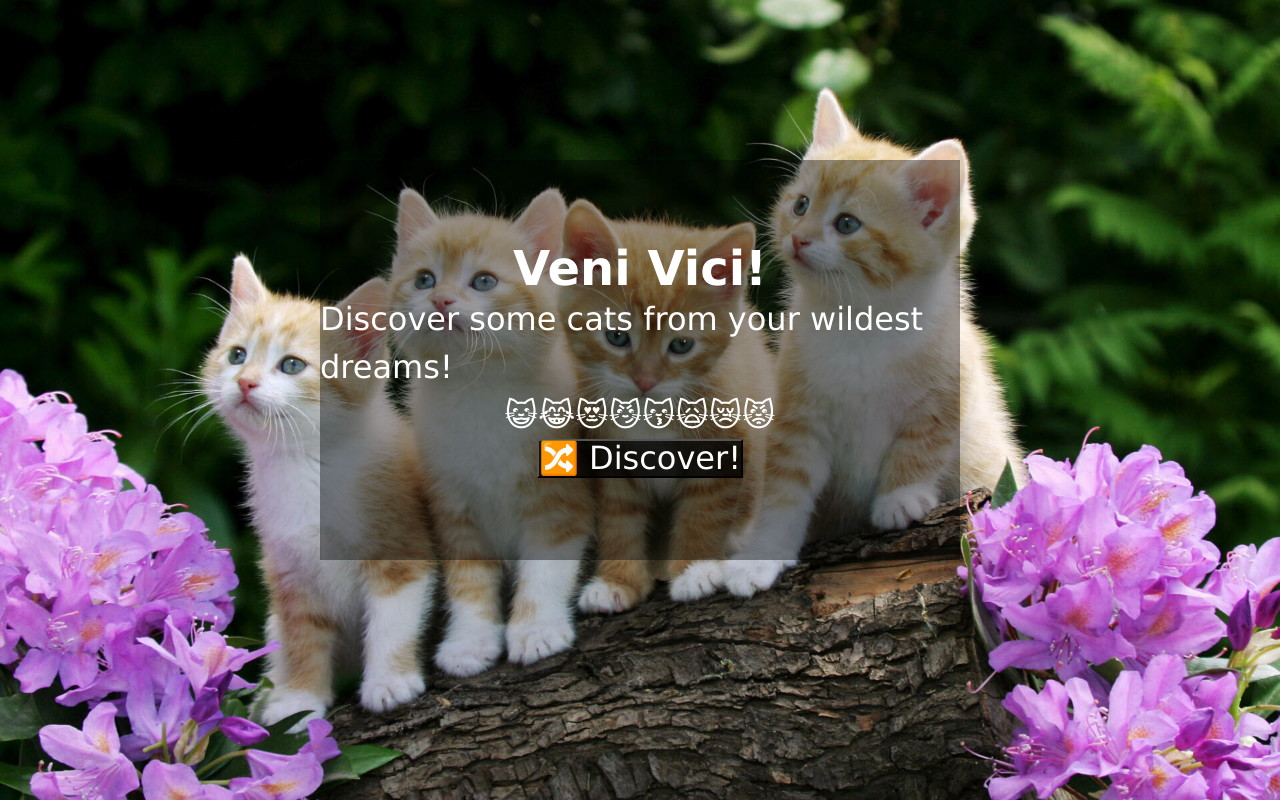
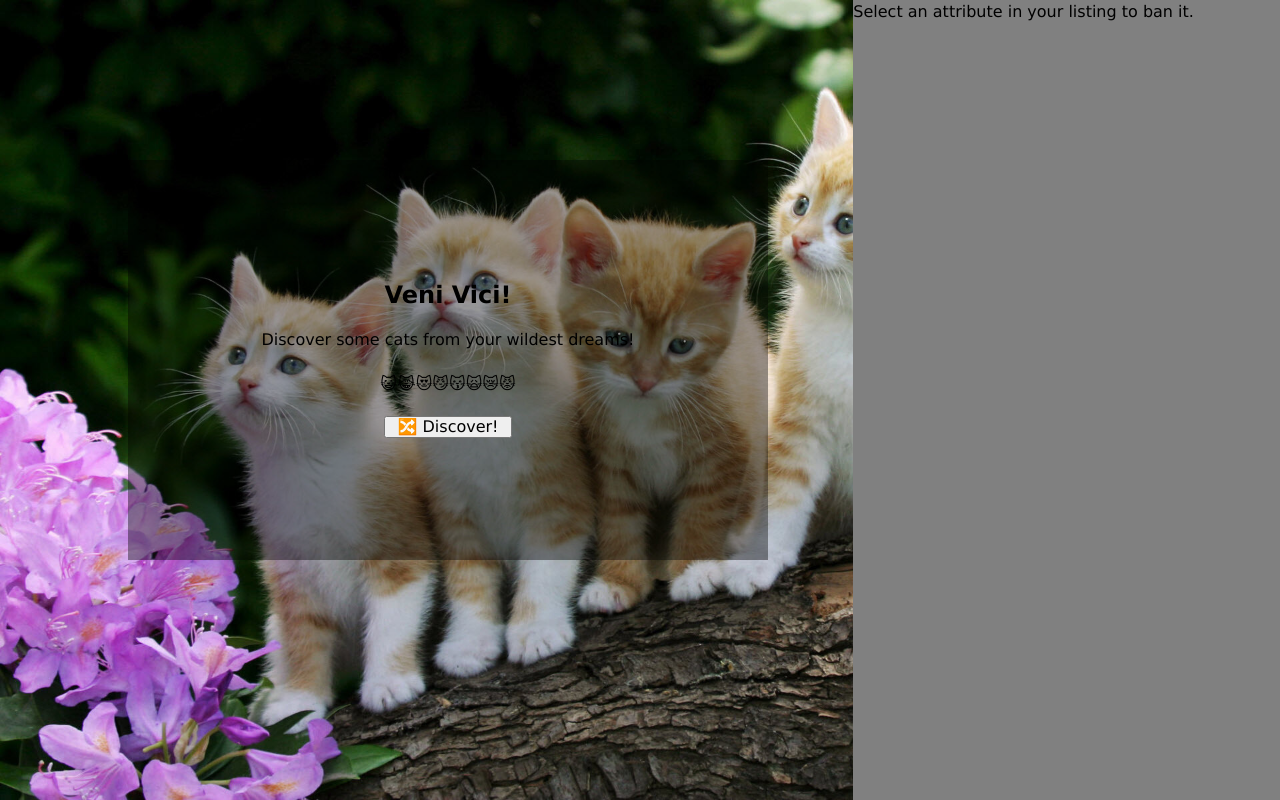
Before and after one commit to seba3510/veni-vici, a React (Vite) app: page / in a window 1280 px wide. Built offline with nearby package versions, Linux system fonts and the light colour scheme.

Commit message:
style: Add style to ban list

```diff
--- a/src/App.jsx
+++ b/src/App.jsx
@@ -1,6 +1,10 @@
 //========================================================================
 
 import { Card } from './components/Card.jsx';
+
+//========================================================================
+
+import { BanList } from './components/BanList.jsx';
 
 //========================================================================
 
@@ -13,6 +17,7 @@ function App() {
   return (
     <>
       <Card />
+      <BanList />
     </>
   );
 
--- /dev/null
+++ b/src/components/BanList.jsx
@@ -0,0 +1,15 @@
+function BanList() {
+
+	return (
+
+		<section id="ban-list">
+			<p>Select an attribute in your listing to ban it.</p>
+		</section>
+
+	);
+
+} // BanList()
+
+//================================================================
+
+export { BanList };
--- a/src/main.jsx
+++ b/src/main.jsx
@@ -23,6 +23,8 @@ const root =
 
 createRoot(root).render(
   <StrictMode>
-    <App />
+    <main>
+      <App />
+    </main>
   </StrictMode>,
 );
--- a/src/styles/style.css
+++ b/src/styles/style.css
@@ -1,28 +1,42 @@
 body {
 	font-family: Verdana, Geneva, Tahoma, sans-serif;
 	background-image: url("../assets/images/cats-background.jpg");
-	background-size: cover;
+	background-size: 100% 100%;
 	background-repeat: no-repeat;
 	background-position: center;
 }
 
+main {
+	display: grid;
+	grid-template-columns: 2fr 1fr;
+	grid-template-rows: 100vh;
+	grid-template-areas: "card ban-list";
+	/* height: 80vh; */
+}
+
 #card {
+	position: absolute;
 	display: flex;
 	flex-direction: column;
 	justify-content: center;
 	align-items: center;
-	position: absolute;
+	gap: 20px;
 	top: 20%;
-	left: 25%;
+	left: 10%;
 	background-color: rgba(0, 0, 0, 0.396);
-	width: 50%;
-	height: 50%;
-	font-size: 2em;
-	color: white;
+	grid-area: card;
+	width: 50vw;
+	height: 50vh;
 }
 
 #discover-btn {
 	cursor: pointer;
-	background-color: rgba(0, 0, 0, 0.738);
-	color: white;
+	width: 20%;
 }
+
+#ban-list {
+	display: flex;
+	flex-direction: column;
+	background-color: gray;
+	grid-area: ban-list;
+}
```
